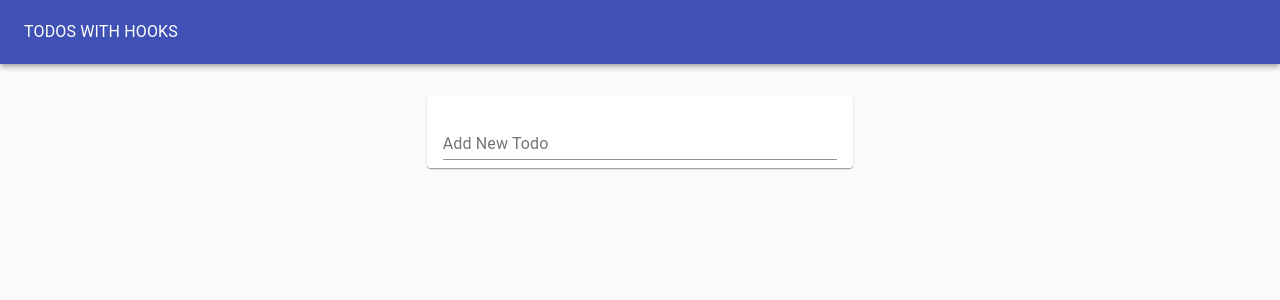
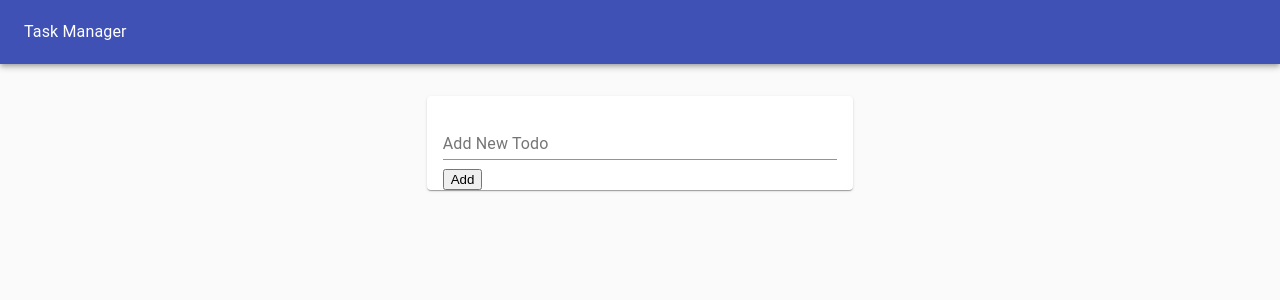
Before and after one commit to arnabcs10/Task-Manager, a React (Create React App) app: page / in a window 1280 px wide. Shown: the top 300 px of the page. Built offline with nearby package versions, Linux system fonts and the light colour scheme.

Commit message:
Overlapping text issue fixed

```diff
--- a/src/Todo.js
+++ b/src/Todo.js
@@ -17,14 +17,14 @@ function Todo({id,task,completed}) {
         dispatch({ type: "TOGGLE", id: id });
     }
     return (
-        <ListItem style={{height:"64px"}}>
+        <ListItem  >
             {isEditing ? <EditTodoForm id={id} task={task} toggleIsEditing={toggle}/> :
             <>
                 <Checkbox tabIndex={-1} checked={completed} onChange={handleChange}/>
-                <ListItemText style={{textDecoration: completed ? "line-through":"none" }}>
+                <ListItemText  style={{textDecoration: completed ? "line-through":"none", wordWrap: "break-word" }} >
                     {task}
                 </ListItemText>
-                <ListItemSecondaryAction>
+                {/* <ListItemSecondaryAction> */}
 
                     <IconButton aria-label='Delete' onClick={()=> dispatch({type:"REMOVE",id:id}) }>
                         <DeleteIcon />
@@ -34,7 +34,7 @@ function Todo({id,task,completed}) {
                         <EditIcon />
                     </IconButton>
 
-                </ListItemSecondaryAction>
+                {/* </ListItemSecondaryAction> */}
             </>
             }
         </ListItem>
--- a/src/TodoApp.js
+++ b/src/TodoApp.js
@@ -21,7 +21,7 @@ function TodoApp(){
         >
             <AppBar color='primary' position='static' style={{height:"64px"}} >
                 <Toolbar>
-                    <Typography color='inherit'>TODOS WITH HOOKS</Typography>
+                    <Typography color='inherit'>Task Manager</Typography>
                 </Toolbar>
             </AppBar>
             <Grid container justify='center' style={{marginTop:"1rem"}}>
--- a/src/TodoForm.js
+++ b/src/TodoForm.js
@@ -18,9 +18,11 @@ import {DispatchContext} from './contexts/todos.context';
                     value={value}
                     onChange={handleChange}
                     margin='normal'
+                    multiline={true}
                     label='Add New Todo'
                     fullWidth
                 />
+                <button>Add</button>
             </form>
         </Paper>
     )
```
Also changed, not shown: 1 other file (tests, documents, lock files or other folders).
